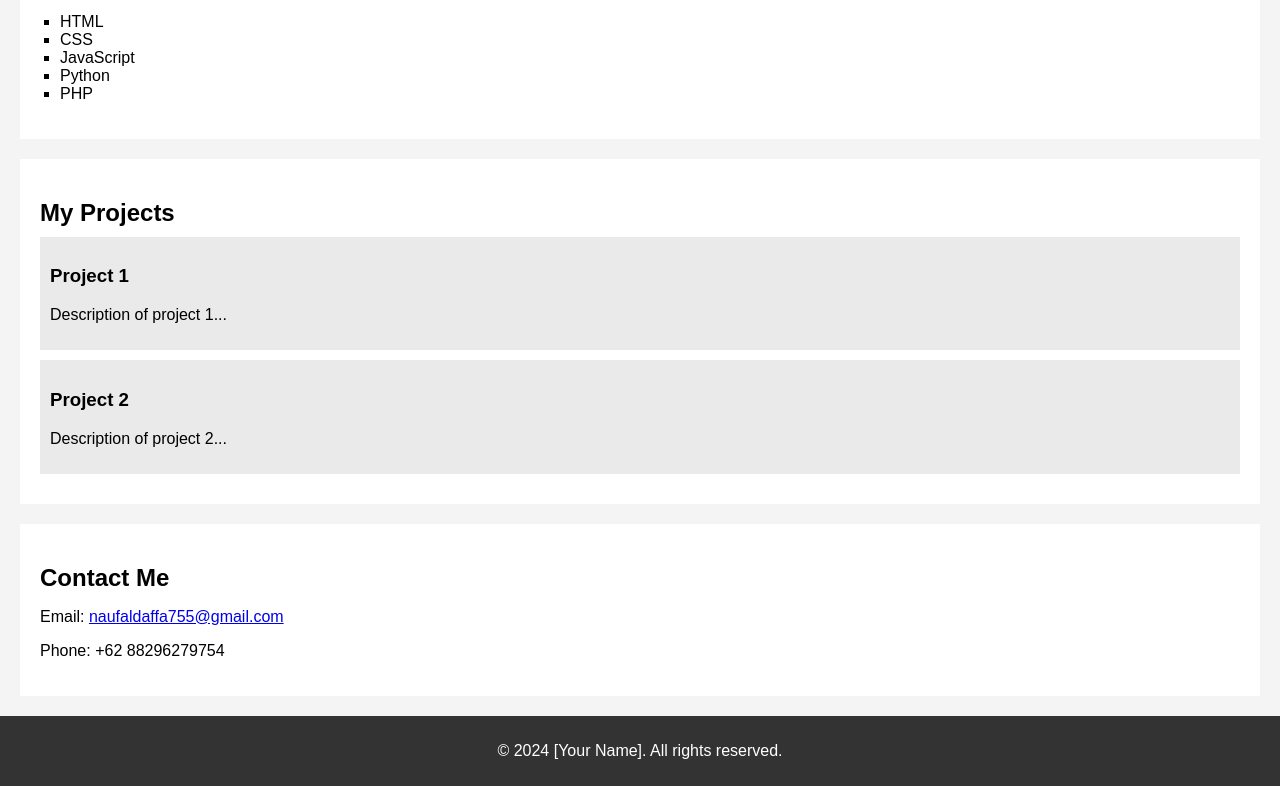
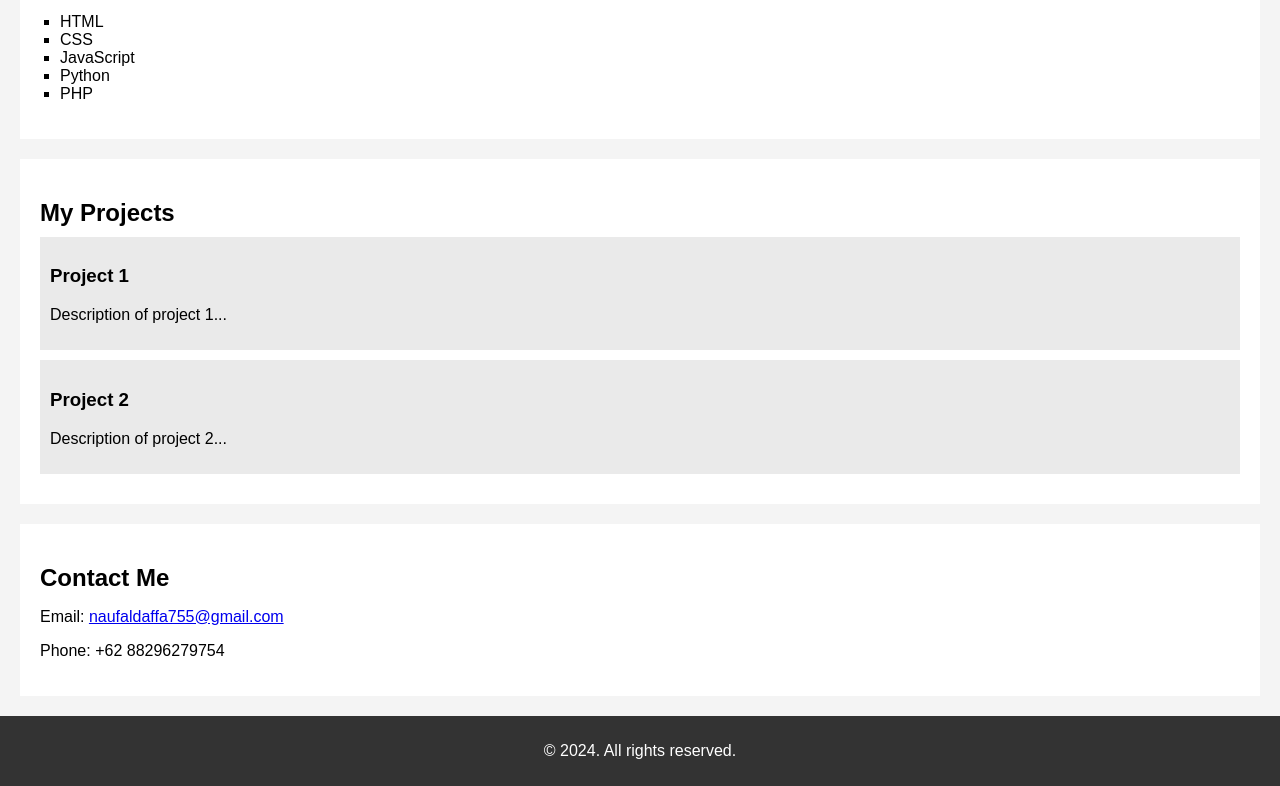
Before and after one commit to Dapaweb/dapawebsite, a plain HTML site: page index.html in a window 1280 px wide. Shown: the part 474-1260 px from the top of the page. Drawn offline with Linux system fonts and the light colour scheme.

Commit message:
Update index.html

```diff
--- a/index.html
+++ b/index.html
@@ -161,7 +161,7 @@ footer {
 
     <!-- Footer -->
     <footer>
-        <p>&copy; 2024 [Your Name]. All rights reserved.</p>
+        <p>&copy; 2024. All rights reserved.</p>
     </footer>
 
 </body>
```
